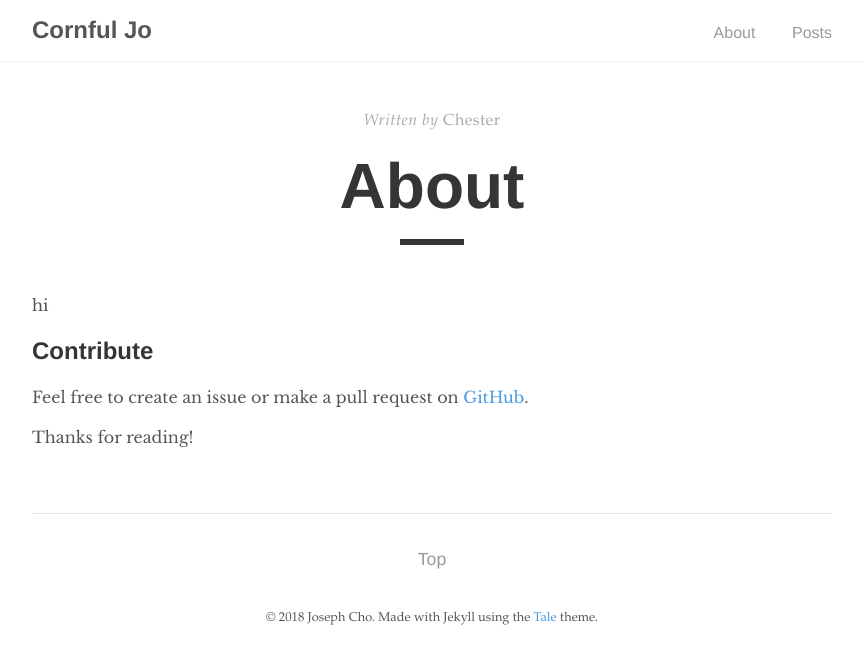
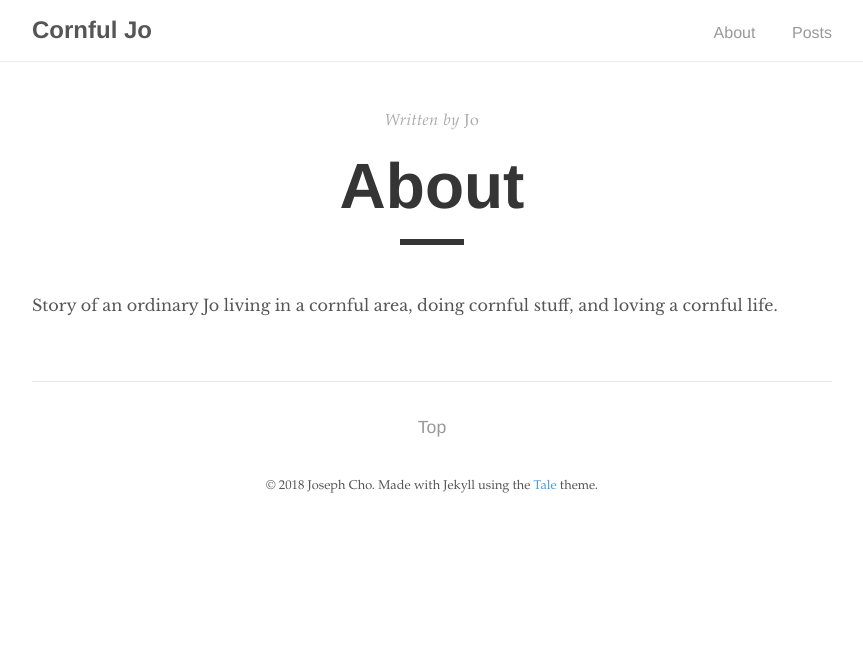
Before and after one commit to jocho-here/mgjo5899.github.io, a Jekyll site: the page built from about.md, in a window 1280 px wide. Shown: the top 664 px of the page, without its empty margins (208-1071 px from the left). Built offline with Jekyll 4.4.1, drawn with Linux system fonts in a browser that asks for light colours.

Commit message:
Modified about.md

```diff
--- a/about.md
+++ b/about.md
@@ -1,12 +1,8 @@
 ---
 layout: post
 title: "About"
-author: "Chester"
+author: "Jo"
 permalink: /about/
 ---
 
-hi
-## Contribute
-Feel free to create an issue or make a pull request on [GitHub](https://github.com/chesterhow/tale).
-
-Thanks for reading!
+Story of an ordinary Jo living in a cornful area, doing cornful stuff, and loving a cornful life.
```
